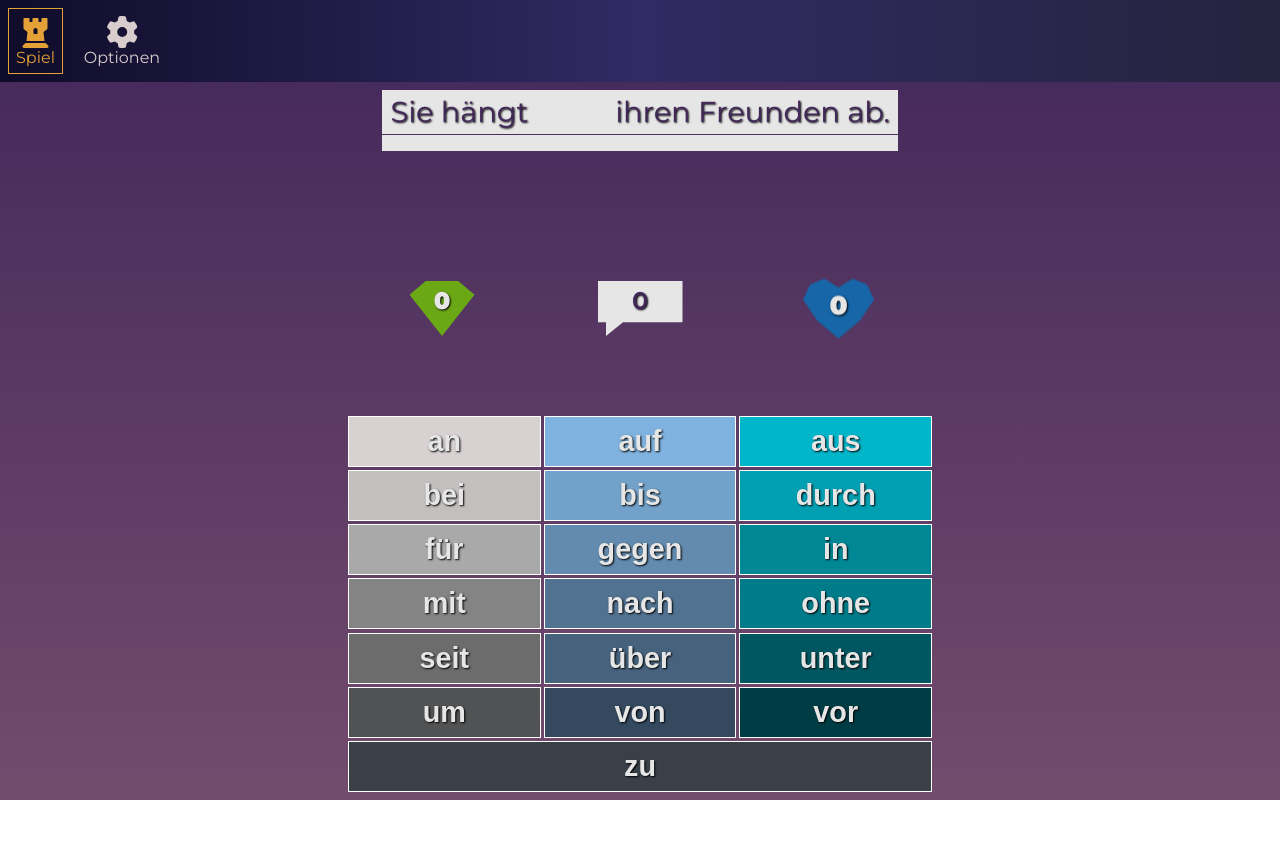
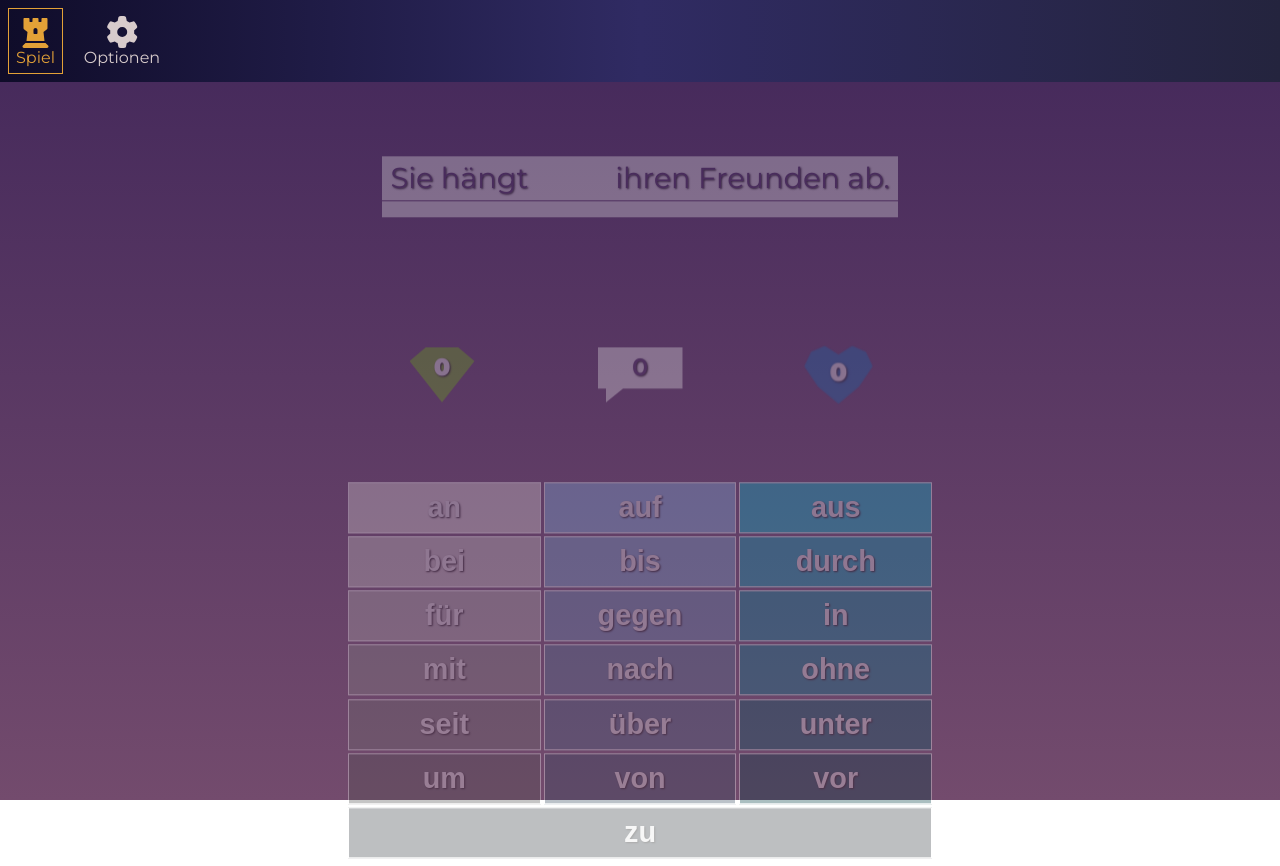
Before and after one commit to thegroosalugg/Geschwindigkeitsbegrenzung, a React (Vite) app: page / in a window 1280 px wide. Before the commit the page ends 800 px from the top, so only its background shows below. Built offline with nearby package versions, Linux system fonts and the light colour scheme.

Commit message:
added gameover exit animations. added score direction ref

```diff
--- a/src/components/quiz/Answers.tsx
+++ b/src/components/quiz/Answers.tsx
@@ -21,7 +21,7 @@ export default function Answers({ user, question, timer, handleAnswer }: AnswerP
   };
 
   return (
-    <div className={css['answers']}>
+    <motion.div className={css['answers']} exit={{ opacity: 0, y: 100, transition: { duration: 1 } }}>
       {userChoices.map(({ choice, background }) => (
         <motion.button
           key={choice}
@@ -40,6 +40,6 @@ export default function Answers({ user, question, timer, handleAnswer }: AnswerP
           {choice}
         </motion.button>
       ))}
-    </div>
+    </motion.div>
   );
 }
--- a/src/components/quiz/Questions.module.css
+++ b/src/components/quiz/Questions.module.css
@@ -3,6 +3,7 @@
   max-width: 600px;
   padding: 0.5rem;
 
+  article {
     h1 {
       padding: 0.5rem;
       font-size: 1.8rem;
@@ -29,3 +30,4 @@
       }
     }
   }
+}
--- a/src/components/quiz/Questions.tsx
+++ b/src/components/quiz/Questions.tsx
@@ -12,16 +12,16 @@ export default function Questions({ question, timer }: QuestionProps) {
   const quesArray = question.q.split('___');
 
   return (
-    <AnimatePresence mode='wait'>
-        <motion.div
-          className={css['question']}
+    <motion.div className={css['question']} exit={{ y: 100, opacity: 0, transition: { duration: 1 } }}>
+      <AnimatePresence mode='wait'>
+        <motion.article
               key={question.id}
             style={{ originY: 0.2 }}
-          initial={{  scaleY:   0 }}
-             exit={{  scaleY:   0 }}
+          initial={{  scaleY: 0 }}
+             exit={{  scaleY: 0 }}
           animate={{
                 scaleY: 1,
-            transition: { scaleY: { delay: 0.2 } },
+            transition: { scaleY: { delay: 0.2, duration: 0.5, ease: 'easeInOut' } },
           }}
         >
           <h1>
@@ -30,8 +30,8 @@ export default function Questions({ question, timer }: QuestionProps) {
               <motion.span
                     key={timer.isStopped + ''}
                   style={{ minWidth: 72 }}
-                initial={{  opacity:  0 }}
-                   exit={{  opacity:  0 }}
+                initial={{ opacity:   0 }}
+                   exit={{ opacity:   0 }}
                 animate={{
                      opacity: 1,
                        color: timer.isStopped ? '#cd8f2a' : '#42275a',
@@ -44,7 +44,8 @@ export default function Questions({ question, timer }: QuestionProps) {
             {quesArray[1]}
           </h1>
           <progress value={timer.remaining} max={timer.max} />
-        </motion.div>
+        </motion.article>
       </AnimatePresence>
-  )
+    </motion.div>
+  );
 }
--- a/src/components/quiz/Quiz.tsx
+++ b/src/components/quiz/Quiz.tsx
@@ -1,3 +1,4 @@
+import { AnimatePresence, motion } from 'framer-motion';
 import useGameController from '@/hook/useGameController';
 import Questions from './Questions';
 import Answers from './Answers';
@@ -7,10 +8,16 @@ export default function Quiz() {
   const { user, question, timer, handleAnswer } = useGameController();
 
   return (
-    <>
-      <Questions question={question} timer={timer} />
-      <Score user={user} timer={timer} />
-      <Answers question={question} user={user} timer={timer} handleAnswer={handleAnswer} />
-    </>
+    <AnimatePresence mode='wait'>
+      {!timer.isGameover ? (
+        <>
+          <Questions question={question} timer={timer} key='question' />
+          <Score user={user} timer={timer} key='score' />
+          <Answers question={question} user={user} timer={timer} handleAnswer={handleAnswer} key='answers' />
+        </>
+      ) : (
+        <motion.p key='gameover' initial={{ y: -100, opacity: 0 }} animate={{ y: 0, opacity: 1 }}>game over</motion.p>
+      )}
+    </AnimatePresence>
   );
 }
--- a/src/components/quiz/Score.tsx
+++ b/src/components/quiz/Score.tsx
@@ -1,3 +1,4 @@
+import { useRef } from 'react';
 import { motion, AnimatePresence } from 'framer-motion';
 import User from '@/model/User';
 import Timer from '@/model/Timer';
@@ -16,7 +17,7 @@ const DisplayItem = ({ item, score, shouldAnimate, isAnimating }: DispItemProps)
       initial={false}
       animate={{
              scale: shouldAnimate && !score ? [1, 1.2, 1] : 1,
-        transition: { ease: 'easeInOut', duration: 0.5, delay: 0.1 },
+        transition: { ease: 'easeInOut', duration: 0.5, delay: 0.07 },
       }}
     >
       <motion.span
@@ -43,30 +44,30 @@ export default function Score({ user, timer }: ScoreProps) {
   const { isAnimating, isStopped } = timer;
   const onIsRight =  isCorrect && isStopped;
   const onIsWrong = !isCorrect && isStopped;
-  const direction = (Math.random() > 0.5 ? 1 : -1);
+  const direction = useRef(1);
   const background =
   score < 10 ? "#aa4834" :
   score < 20 ? "#adadad" :
   score < 30 ? "#6ba816" :
   score < 40 ? "#167ca8" :
-  "#a87316";
+  "#9B7EBD";
 
   return (
-    <div className={css['score']}>
+    <motion.div className={css['score']} exit={{ opacity: 0, y: 100, transition: { duration: 1 } }}>
       <DisplayItem item={solved} shouldAnimate={onIsRight} isAnimating={isAnimating} />
       <DisplayItem item={total}  shouldAnimate={onIsRight} isAnimating={isAnimating} score={score} />
       <DisplayItem item={missed} shouldAnimate={onIsWrong} isAnimating={isAnimating} />
-      <AnimatePresence>
+      <AnimatePresence onExitComplete={() => direction.current = direction.current === 1 ? -1 : 1}>
         {onIsRight && isAnimating && (
           <motion.div
             className={css['pop-up']}
               style={{ background }}
             initial={{ opacity: 0 , translateY: 0, rotate: 0 }}
-               exit={{ opacity: 0 }}
+               exit={{ opacity: 0, scale: 0.5, transition: { duration: 1 } }}
             animate={{
                  opacity:   1,
               translateY: -40,
-                  rotate:  10 * direction,
+              rotate:  10 * direction.current,
               transition: { type: 'spring', damping: 55, stiffness: 300 }
             }}
           >
@@ -74,6 +75,6 @@ export default function Score({ user, timer }: ScoreProps) {
           </motion.div>
         )}
       </AnimatePresence>
-    </div>
+    </motion.div>
   );
 }
--- a/src/hook/useGameController.ts
+++ b/src/hook/useGameController.ts
@@ -10,6 +10,7 @@ const useGameController = () => {
   const [  isAnimating,   setIsAnimating] = useState(false);
   const [timeRemaining, setTimeRemaining] = useState(0);
   const [ timerStopped,  setTimerStopped] = useState(false);
+  const [   isGameover,    setIsGameover] = useState(false);
 
   Question.log(); // *logData
 
@@ -27,10 +28,10 @@ const useGameController = () => {
           setIsAnimating(true);
           setUser((prevState) => ({
             ...prevState,
-               missed: prevState.missed + 1,
-            isCorrect: false,
-               choice: '',
-                score:  0,
+                  missed: prevState.missed + 1,
+               isCorrect: false,
+                  choice: '',
+                   score:  0,
           }));
           clearInterval(interval.current);
         }
@@ -66,8 +67,9 @@ const useGameController = () => {
   }, []);
 
   useEffect(() => {
-    if (timerStopped) {
+    if (timerStopped && !isGameover) {
       console.log('TIMER STOPPED', user); // *logData
+      setIsGameover(user.missed > 0)
       const intervalTimer = setTimeout(() => {
         startTimer();
       }, 2500);
@@ -81,15 +83,20 @@ const useGameController = () => {
         clearTimeout(animationTimer);
       }
     }
-  }, [timerStopped]);
+  }, [timerStopped, isGameover, user.missed]);
 
   return {
-    timer: { max: maxTime.current, remaining: timeRemaining, isStopped: timerStopped, isAnimating },
+    timer: {
+              max: maxTime.current,
+        remaining: timeRemaining,
+        isStopped: timerStopped,
+      isAnimating,
+       isGameover,
+    },
     user,
     question,
     handleAnswer,
   };
 };
 
-
 export default useGameController;
--- a/src/model/Timer.ts
+++ b/src/model/Timer.ts
@@ -3,11 +3,13 @@ export default class Timer {
     remaining: number;
     isStopped: boolean;
   isAnimating: boolean;
+   isGameover: boolean;
 
   constructor() {
     this.max         = 0
     this.remaining   = 0
     this.isStopped   = false;
     this.isAnimating = false;
+    this.isGameover  = false;
   }
 }
```
Lines whose indentation alone changed are shown as unchanged.
